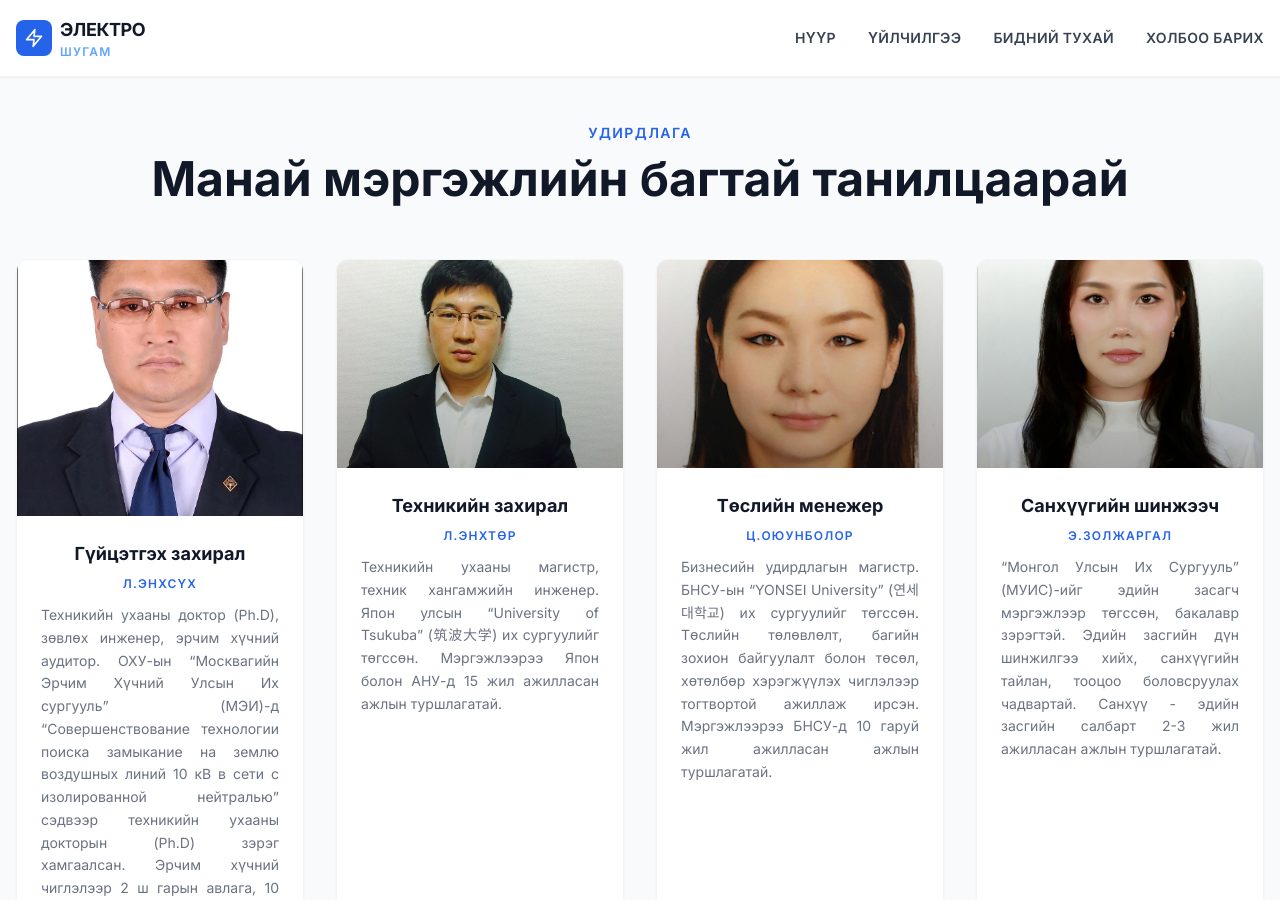
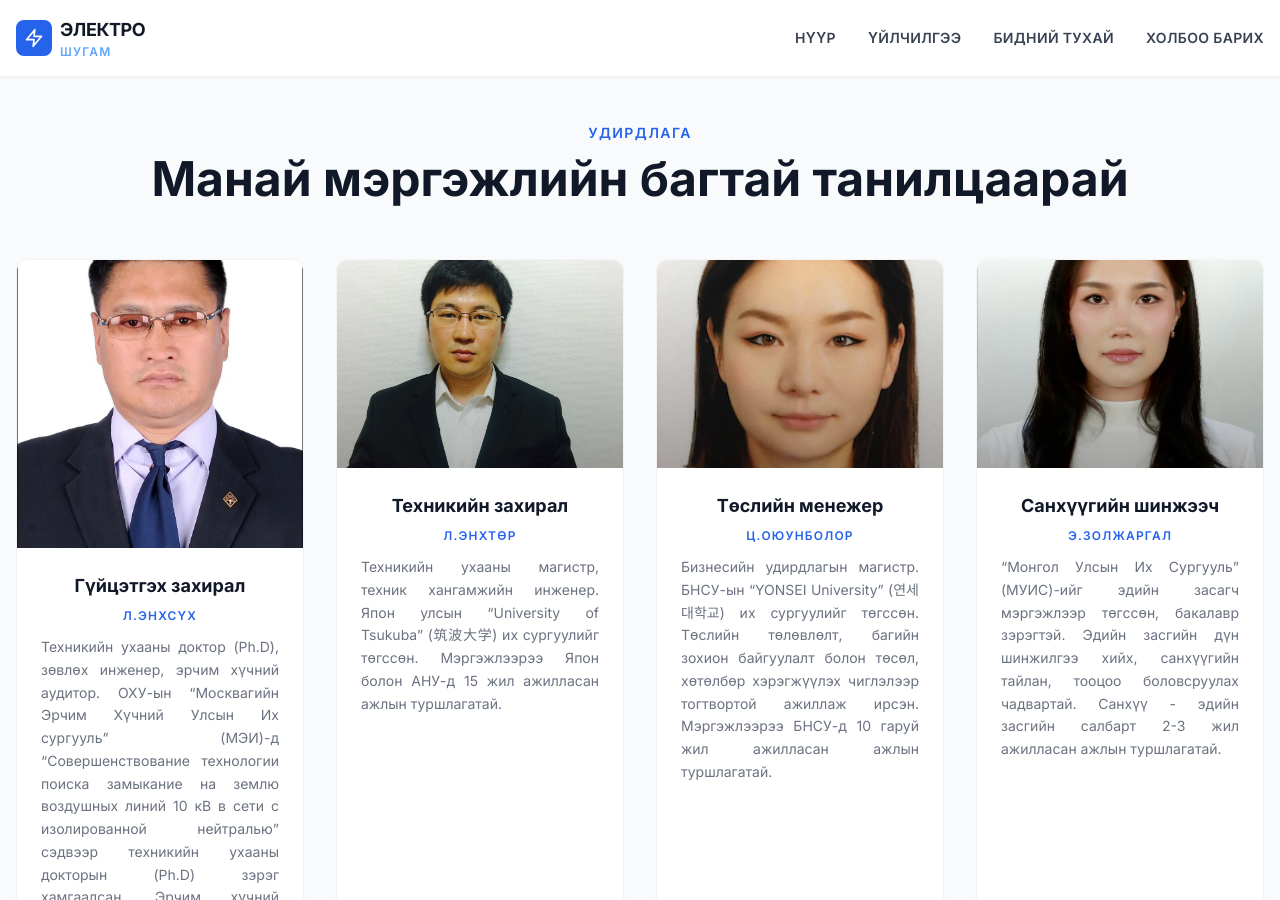
Before and after one commit to electroshugam/electroshugam_web_new, a Jekyll site: the page built from index.html, in a window 1280 px wide and 900 px high, scrolled down 3236 px. Built offline with Jekyll 4.4.1, drawn with Linux system fonts in a browser that asks for light colours; nearby versions of some CDN libraries.

Commit message:
fig update

```diff
--- a/index.html
+++ b/index.html
@@ -216,7 +216,7 @@
     <div class="grid grid-cols-1 md:grid-cols-2 xl:grid-cols-4 gap-8">
       <!-- Service 1 -->
       <div class="service-card group bg-white rounded-xl overflow-hidden shadow-sm hover:shadow-xl transition-all duration-300 border border-gray-100 hover:border-blue-100">
-      <div class="relative h-64 overflow-hidden">
+      <div class="relative h-72 overflow-hidden">
 
       <!-- zoom layer -->
           <img
```
